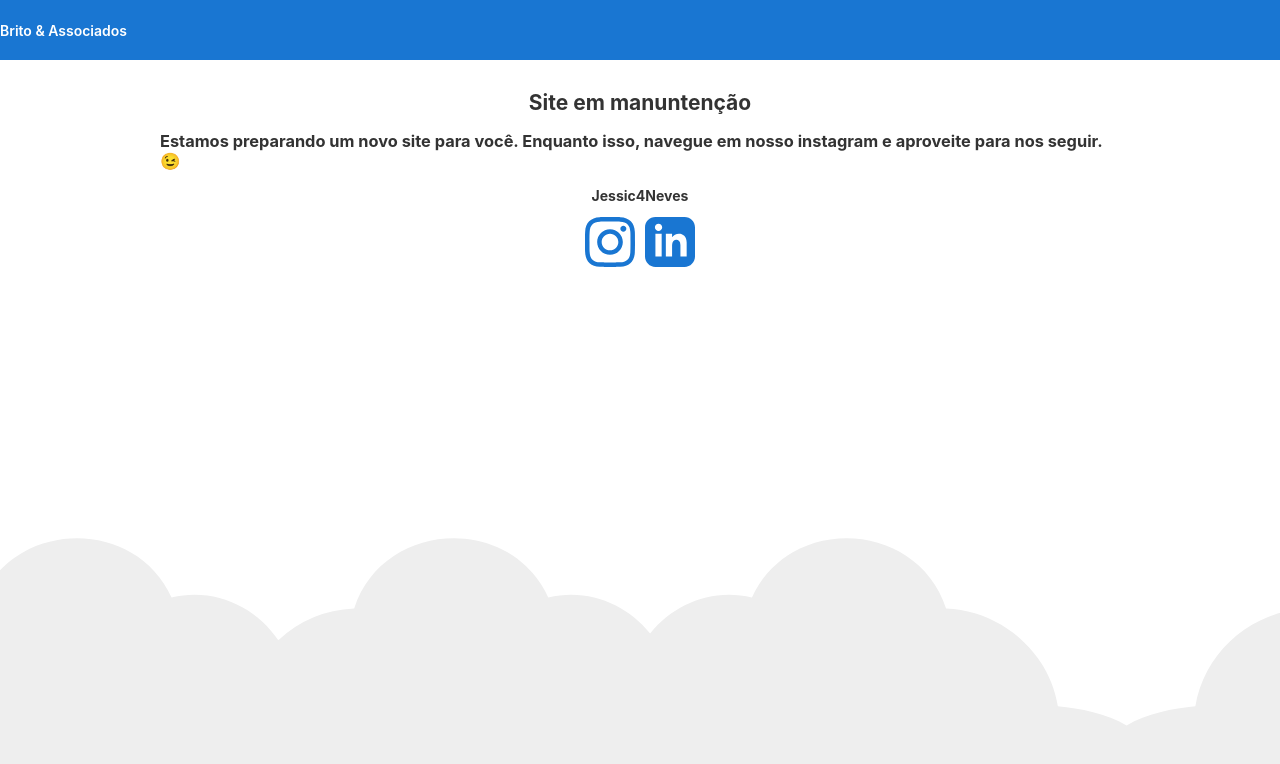
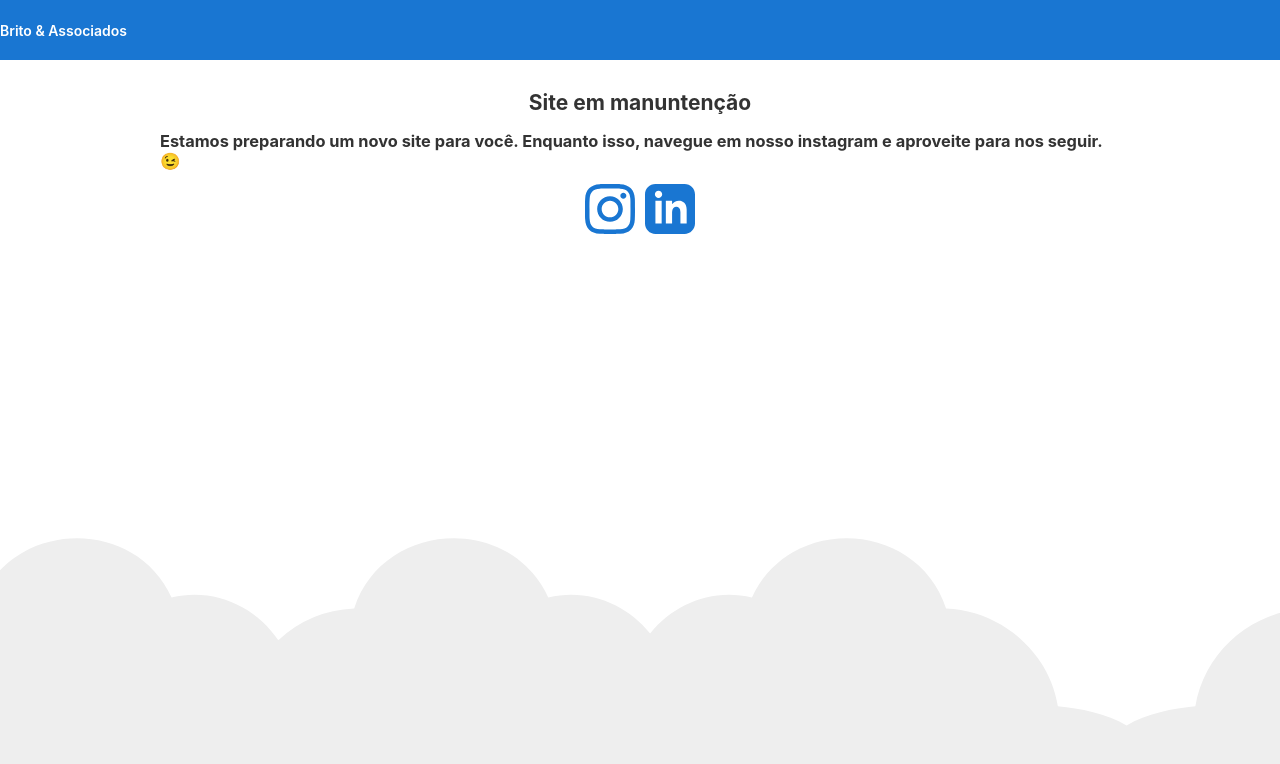
Before and after one commit to Brito-Associados/bea-frontend, an Angular app: page / in a window 1280 px wide. Shown: the top 764 px of the page. Built offline with nearby package versions, Linux system fonts and the light colour scheme.

Commit message:
Update app.component.html

```diff
--- a/src/app/app.component.html
+++ b/src/app/app.component.html
@@ -7,7 +7,6 @@
   <h3>Estamos preparando um novo site para você. Enquanto isso, navegue em nosso instagram e aproveite para nos seguir.
     😉</h3>
 
-  <h4>Jessic4Neves</h4>
   <div >
     <a href="https://www.instagram.com/britoeassociados/" target="_blank" rel="noopener noreferrer">
       <mat-icon svgIcon="instagran" />
```
